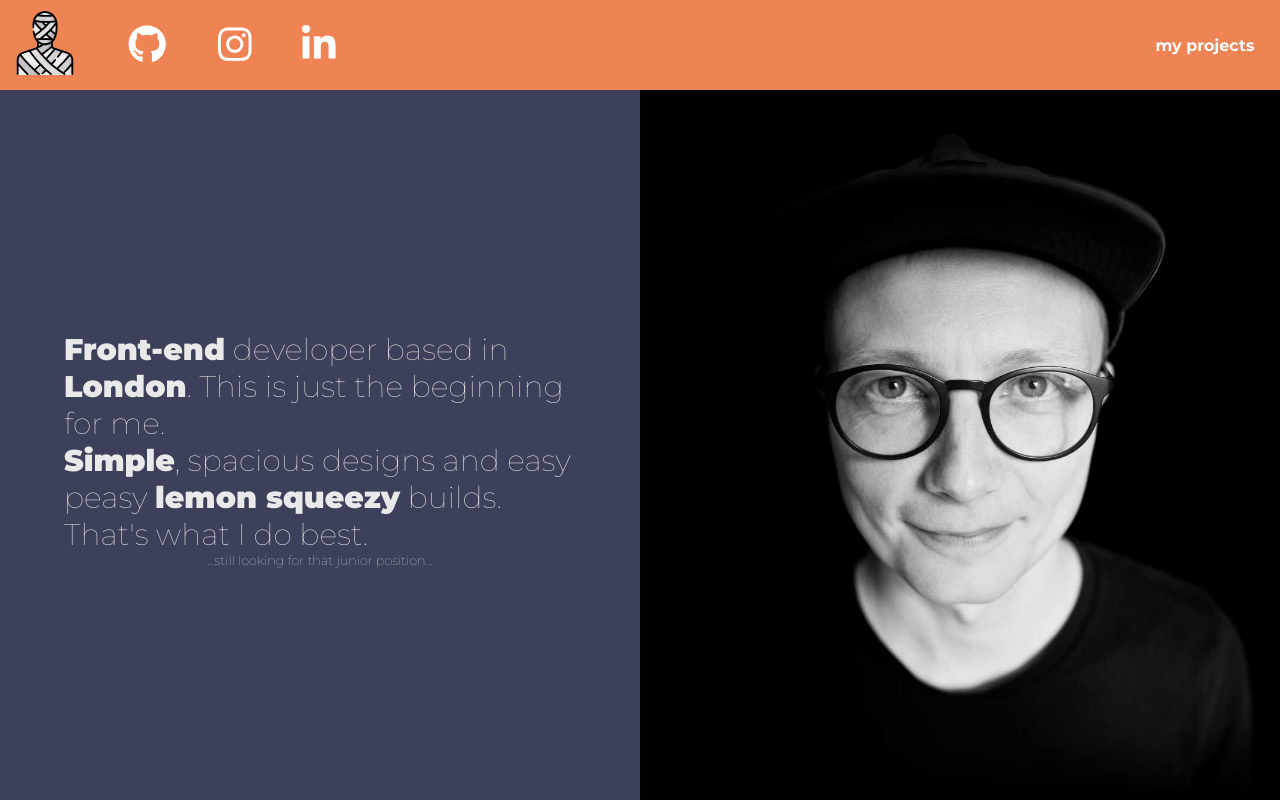
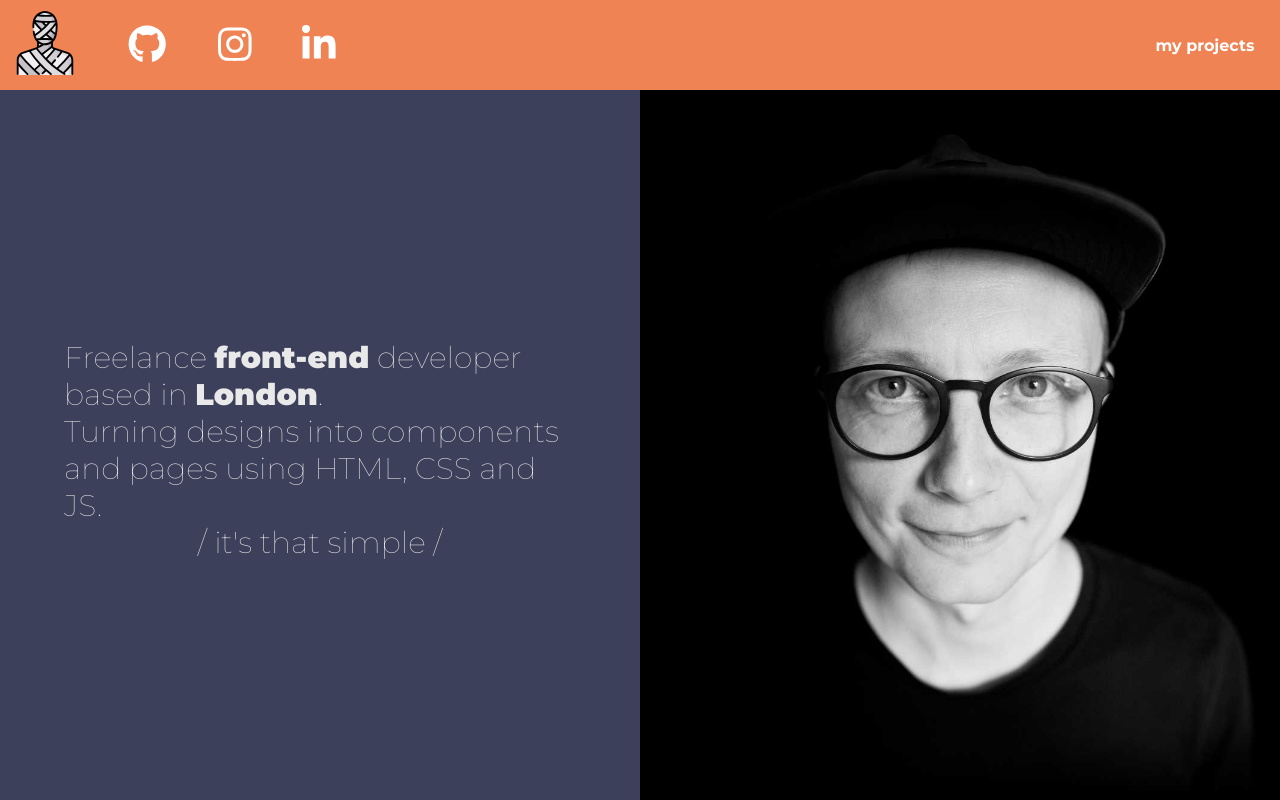
Before and after one commit to laterinthepast/final-portfolio, a React (Create React App) app: page / in a window 1280 px wide. Shown: the top 800 px of the page. Built offline with nearby package versions, Linux system fonts and the light colour scheme.

Commit message:
Update Main.jsx

```diff
--- a/src/components/Main.jsx
+++ b/src/components/Main.jsx
@@ -195,9 +195,9 @@ const Main = () => {
         <MainWrapper>
             <About>
                 <div className="info">
-                    <h3><span>Front-end</span> developer based in <span>London</span>. This is just the beginning for me.</h3>
-                    <h3><span>Simple</span>, spacious designs and easy peasy <span>lemon squeezy</span> builds. That's what I do best.</h3>
-                    <p>...still looking for that junior position...</p>
+                    <h3>Freelance <span>front-end</span> developer based in <span>London</span>. <br/>Turning designs into components and pages using HTML, CSS and JS.</h3>
+                    <h3>/ it's that simple /</h3>
+
                 </div>
                 <img src={background} alt="" />
             </About>
```
